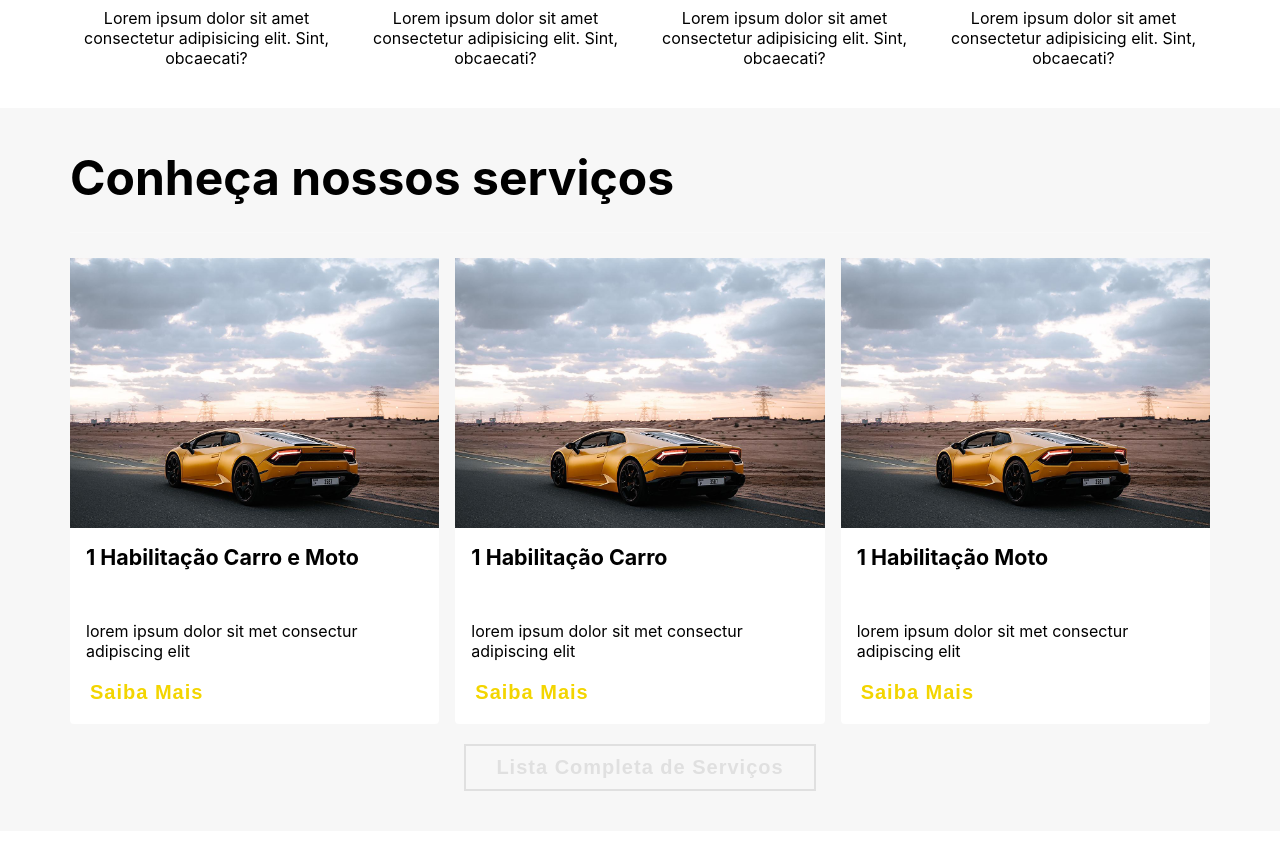
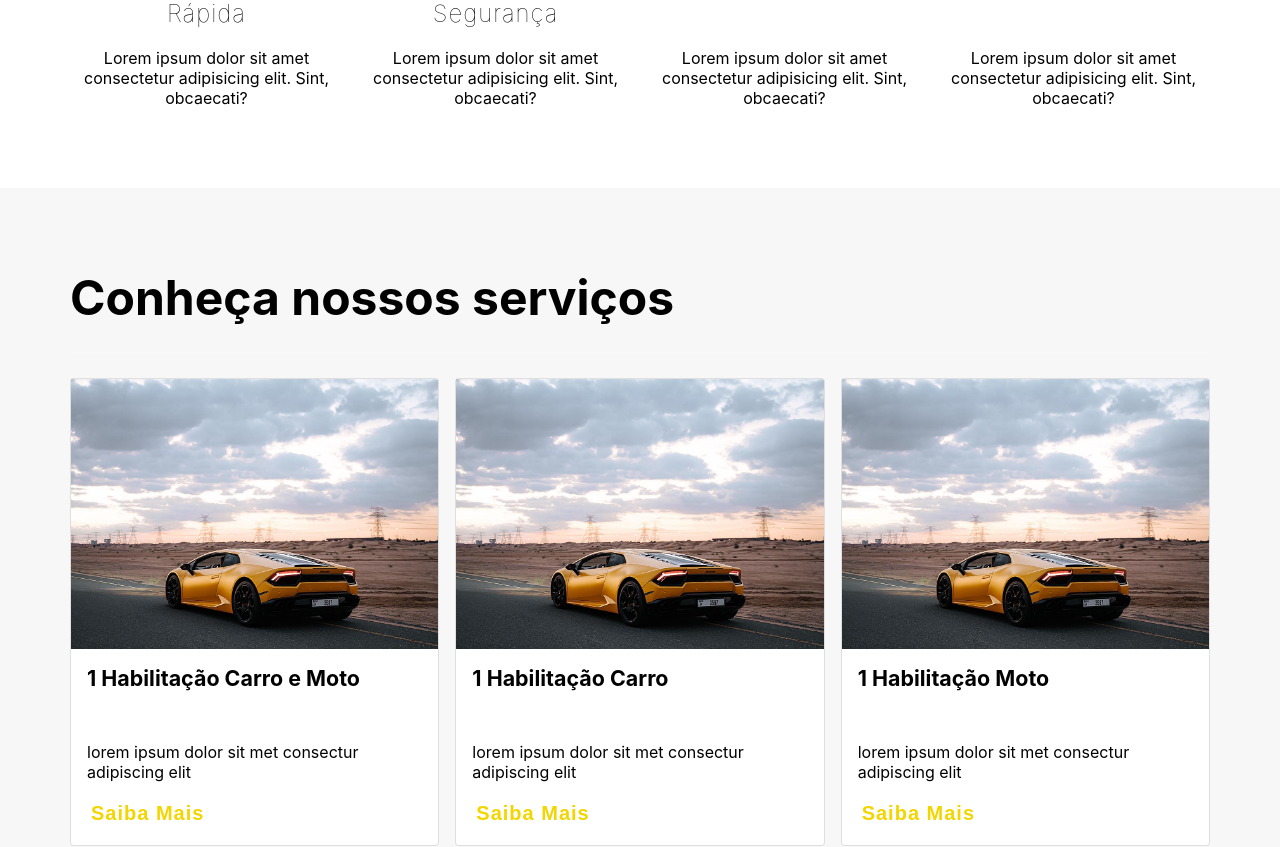
Before and after one commit to ericksouza02/meu-repo, a React (Create React App) app: page / in a window 1280 px wide. Shown: the part 753-1600 px from the top of the page. Built offline with nearby package versions, Linux system fonts and the light colour scheme.

Commit message:
Update home page

```diff
--- a/src/atoms/Card.js
+++ b/src/atoms/Card.js
@@ -48,6 +48,7 @@ CardMedia.propTypes = {
 const StyledCard = styled.div`
     padding: 0;
     background-color: #fff;
+    border: 1px solid rgba(0, 0, 0, 0.125);
     border-radius: 4px;
 `
 
--- a/src/atoms/Container.js
+++ b/src/atoms/Container.js
@@ -12,7 +12,6 @@ const Container = styled.div`
 
     ${breakAt(BreakPointSizes.lg)}{
         width: 1140px;
-        padding: 0;
         margin: 0 auto;
     }
 `
--- a/src/molecules/Section.js
+++ b/src/molecules/Section.js
@@ -2,6 +2,7 @@ import React from "react";
 import PropTypes from "prop-types"
 import Container from '../atoms/Container'
 import styled,{css} from "styled-components";
+import { breakAt,BreakPointSizes } from "../styles/BreakPointSize";
 
 const Content = styled.div`
     padding: 40px 0;
@@ -9,6 +10,10 @@ const Content = styled.div`
     ${props => props.inverse && css`
         background-color: #f7f7f7;
     `}
+
+    ${breakAt(BreakPointSizes.md)}{
+        padding: 80px 0;
+    }
 
     p {
         color: #000
--- a/src/organisms/ProductGrid.js
+++ b/src/organisms/ProductGrid.js
@@ -23,7 +23,8 @@ const ProductGrid = ({products}) => {
 
         <GridRoot md={3}>
             {filteredProducts.map((product)=> (
-                <Card key={product.id}>
+                <div key={product.id}>
+                <Card>
                     <CardMedia image={product.image} />
                     <CardBody>
                         <Heading>
@@ -35,6 +36,7 @@ const ProductGrid = ({products}) => {
                         </Button>
                     </CardBody>
                 </Card>
+                </div>
             ))}
         </GridRoot>
         {!showProducts &&(
```
